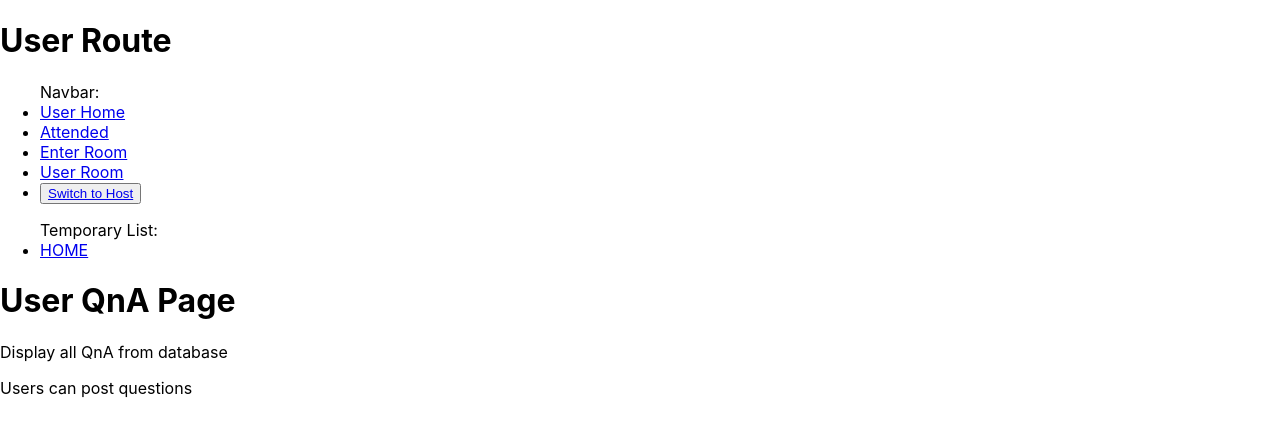
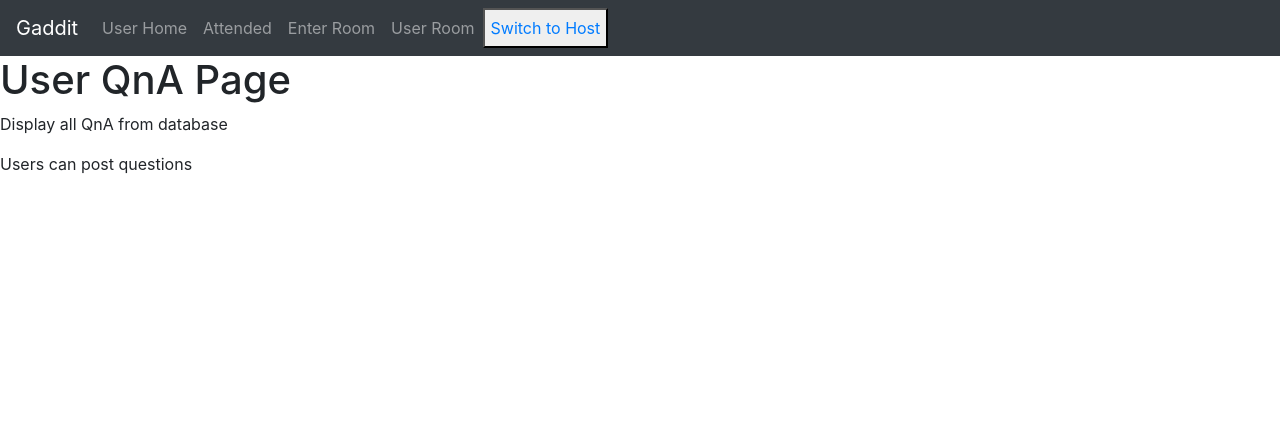
Before and after one commit to kalyak/Gadddit, a React (Create React App) app in the folder client/: page /user/1/1 in a window 1280 px wide. Shown: the top 436 px of the page. Built offline with nearby package versions, Linux system fonts and the light colour scheme.

Commit message:
Made navbar into a line and different color used for User and Host.

```diff
--- a/client/src/App.js
+++ b/client/src/App.js
@@ -1,6 +1,7 @@
 import "./App.css";
 import React from "react";
 import SwitchRoute from "./components/route/switchroute";
+import "bootstrap/dist/css/bootstrap.min.css";
 
 function App() {
   return (
--- a/client/src/components/buttons/signupButton.js
+++ b/client/src/components/buttons/signupButton.js
@@ -1,9 +1,11 @@
-const signUpBtn = () => {
+import { Link } from "react-router-dom";
+import AppURL from "../route/route-constants.js";
+const SignUpBtn = () => {
   return (
     <button>
-      <Link to={URL.SignUp}>Sign Up</Link>
+      <Link to={AppURL.main.signup}>Sign Up</Link>
     </button>
   );
 };
 
-export default signUpBtn;
+export default SignUpBtn;
--- a/client/src/components/pages/main-Home.js
+++ b/client/src/components/pages/main-Home.js
@@ -1,17 +1,18 @@
-import react from "react";
 import { Link } from "react-router-dom";
+import SignUpBtn from "../buttons/signupButton";
 
 const Home = () => {
   return (
     <>
       <h1>WELCOME TO GADDIT</h1>
 
-      <Link exact to="/login">
+      <Link exact to='/login'>
         <p>Login</p>
       </Link>
-      <Link exact to="/signup">
+      {/* <Link exact to='/signup'>
         <p>Sign up</p>
-      </Link>
+      </Link> */}
+      <SignUpBtn />
     </>
   );
 };
--- a/client/src/components/route/route-host.js
+++ b/client/src/components/route/route-host.js
@@ -1,14 +1,25 @@
+import Nav from "react-bootstrap/esm/Nav";
+import Navbar from "react-bootstrap/esm/Navbar";
 import { Link } from "react-router-dom";
 import ChangeRoleBtn from "../buttons/changeRole";
 
 const HostRoute = () => {
   return (
     <>
-      <h1>Host Route</h1>
+      {/* <h1>Host Route</h1> */}
 
-      <div>
-        <nav>
-          <ul>
+      {/* <div> */}
+      <Navbar bg='danger' variant='light' sticky='top'>
+        <Navbar.Brand href='/host'>Gaddit</Navbar.Brand>
+        <Nav className='mr-auto'>
+          <Nav.Link href='/host/:userid'>Host Home</Nav.Link>
+          <Nav.Link href='/host/:userid/hosted'>Hosted</Nav.Link>
+          <Nav.Link href='/host/:userid/createroom'>Create Room</Nav.Link>
+          <Nav.Link href='/host/:userid/:roomid'>Host Room</Nav.Link>
+          <ChangeRoleBtn />
+        </Nav>
+
+        {/* <ul>
             Navbar:
             <li>
               <Link exact to='/host/:userid'>
@@ -33,17 +44,17 @@ const HostRoute = () => {
             <li>
               <ChangeRoleBtn />
             </li>
-          </ul>
-          {/* START - Temporary - to be removed */}
-          <ul>
+          </ul> */}
+        {/* START - Temporary - to be removed */}
+        {/* <ul>
             Temporary List:
             <li>
               <a href='/'>HOME</a>
             </li>
-          </ul>
-          {/* END - Temporary - to be removed */}
-        </nav>
-      </div>
+          </ul> */}
+        {/* END - Temporary - to be removed */}
+      </Navbar>
+      {/* </div> */}
     </>
   );
 };
--- a/client/src/components/route/route-user.js
+++ b/client/src/components/route/route-user.js
@@ -1,14 +1,24 @@
 import { Link } from "react-router-dom";
 import ChangeRoleBtn from "../buttons/changeRole.js";
+import Navbar from "react-bootstrap/Navbar";
+import Nav from "react-bootstrap/Nav";
 
 const UserRoute = () => {
   return (
     <>
-      <h1>User Route</h1>
+      {/* <h1>User Route</h1> */}
 
-      <div>
-        <nav>
-          <ul>
+      {/* <div> */}
+      <Navbar bg='dark' variant='dark' sticky='top'>
+        <Navbar.Brand href='/user'>Gaddit</Navbar.Brand>
+        <Nav className='mr-auto'>
+          <Nav.Link href='/user/:userid'>User Home</Nav.Link>
+          <Nav.Link href='/user/:userid/attended'>Attended</Nav.Link>
+          <Nav.Link href='/user/:userid/enterroom'>Enter Room</Nav.Link>
+          <Nav.Link href='/user/:userid/:roomid'>User Room</Nav.Link>
+          <ChangeRoleBtn />
+        </Nav>
+        {/* <ul>
             Navbar:
             <li>
               <Link exact to='/user/:userid'>
@@ -33,18 +43,17 @@ const UserRoute = () => {
             <li>
               <ChangeRoleBtn />
             </li>
-          </ul>
-
+          </ul> */}
         {/* START - Temporary - to be removed */}
-          <ul>
+        {/* <ul>
           Temporary List:
           <li>
             <a href='/'>HOME</a>
           </li>
-          </ul>
+        </ul> */}
         {/* END - Temporary - to be removed */}
-        </nav>
-      </div>
+      </Navbar>
+      {/* </div> */}
     </>
   );
 };
```
Lines whose indentation alone changed are shown as unchanged.
